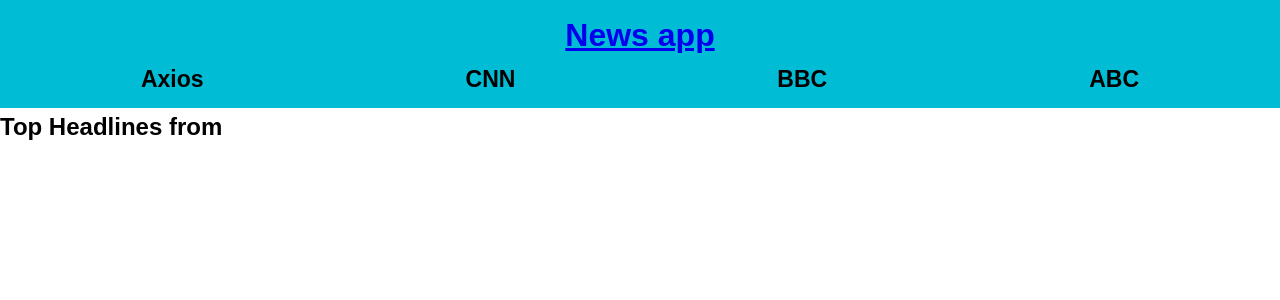
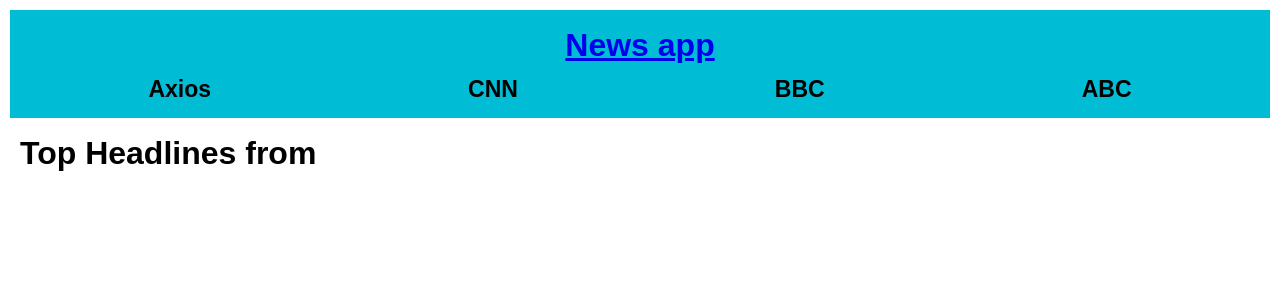
Before and after one commit to davidkiama/News-App, a Flask app: template app/templates/news.html in a window 1280 px wide. Shown: the top 300 px of the page. Run offline with Flask 2, Linux system fonts and the light colour scheme; the template is opened without the code that fills it, so the values that code supplies are empty; parts of the project's set-up code (start-up, migrations or seed data) failed here and were passed over.

Commit message:
Added styling of the news displayed

```diff
--- a/app/static/css/style.css
+++ b/app/static/css/style.css
@@ -23,6 +23,9 @@
   --color-black: #000;
   --color-primary: #00bcd4;
   --color-secondary: #f44336;
+}
+#container {
+  padding: 1rem;
 }
 
 .header {
@@ -52,3 +55,50 @@
 .nav__item:hover {
   color: var(--color-secondary);
 }
+
+/* News styling */
+.main {
+  padding: 1rem;
+}
+
+.news-page-heading {
+  font-size: 3.2rem;
+  font-weight: 600;
+  margin-bottom: 1rem;
+}
+
+.news-list {
+  display: flex;
+  flex-direction: column;
+  row-gap: 2rem;
+}
+
+.news-list > :first-child img {
+  width: 50vw;
+  height: auto;
+}
+
+.news-list > :first-child h3 {
+  font-size: 4rem;
+}
+
+.news-list > :first-child p {
+  font-size: 2.2rem;
+}
+
+.news-item {
+  display: flex;
+  column-gap: 2rem;
+  padding: 0.5rem;
+}
+
+.news-item__img {
+  width: 25vw;
+  height: auto;
+}
+
+.news_item__content {
+  display: flex;
+  flex-direction: column;
+  justify-content: space-between;
+}
```
